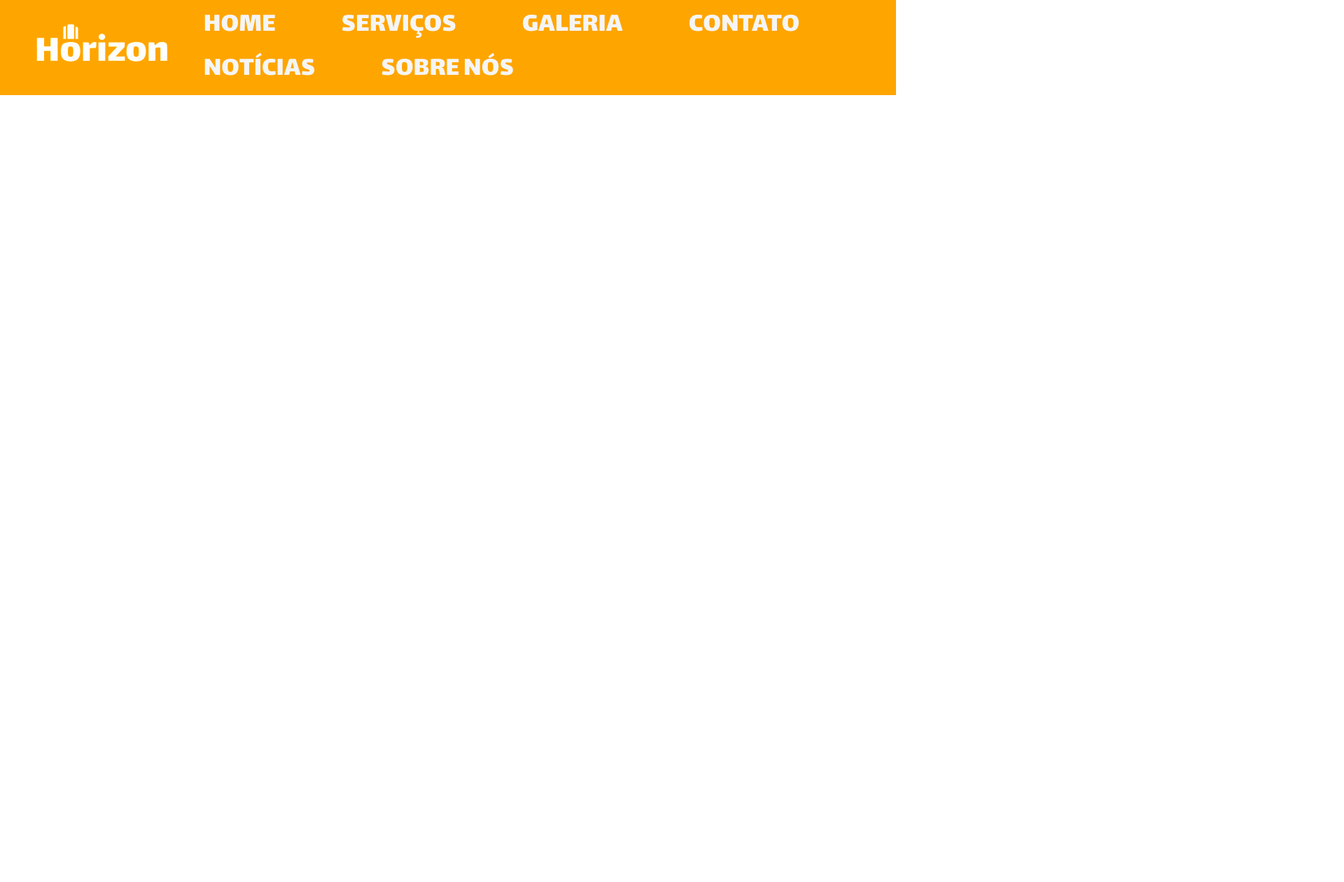
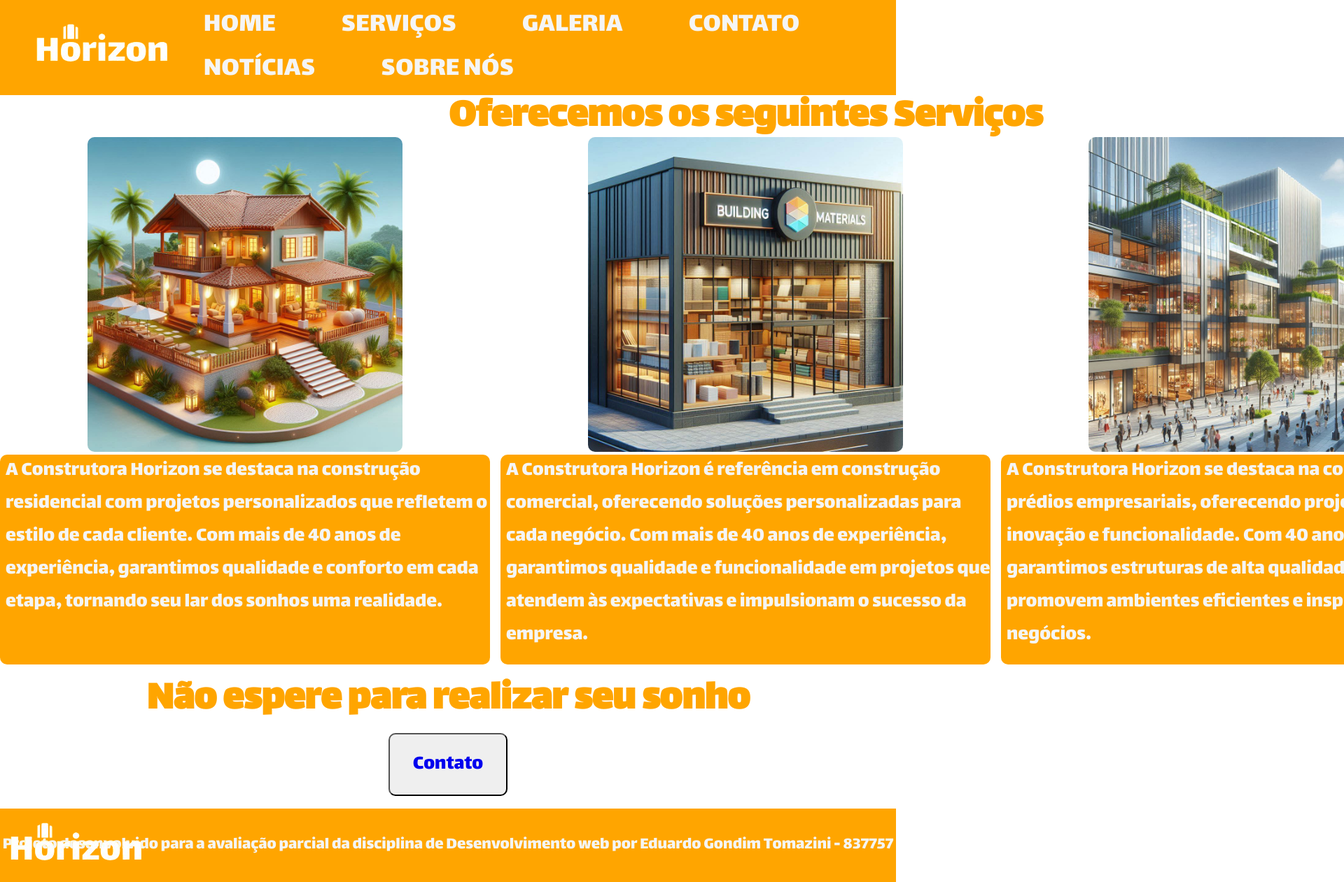
Before and after one commit to EduardoTomazini/HorizonProva, a plain HTML site: page servicos.html in a window 1280 px wide. Shown: the top 1261 px of the page at 70% size, 1920 px wide, since content can reach past the window. Before the commit the page ends 800 px from the top, so only its background shows below. Drawn offline with Linux system fonts and the light colour scheme.

Commit message:
finished servicos.html
finished servicos.html

```diff
--- a/noticias.css
+++ b/noticias.css
@@ -67,7 +67,7 @@ header {
 
 .imagens {
     width: 450px;
-    margin-left: 225px;
+    margin-left: 285px;
     border-radius: 10px;
 }
 
--- a/servicos.css
+++ b/servicos.css
@@ -1,41 +1,56 @@
 @import url('https://fonts.googleapis.com/css2?family=Lalezar&display=swap');
-*{
-    margin: 0; /* Define a margem geral do projeto (pois esta na *) */
-    padding: 0; /* Define o espaço entre o conteúdo de um elemento e sua borda */
-    box-sizing: border-box; /* Determina como o tamanho total de um elemento é calculado */
+
+* {
+    margin: 0;
+    /* Define a margem geral do projeto (pois esta na *) */
+    padding: 0;
+    /* Define o espaço entre o conteúdo de um elemento e sua borda */
+    box-sizing: border-box;
+    /* Determina como o tamanho total de um elemento é calculado */
 }
-.container{
-    max-width: 3000px; /* Define a largura máxima do container */
-    display: flex; /* Coloca o container como um container flexível de acordo com o modelo flexbox, ou seja os filhos são tratados como itens flexiveis e são alinhados e distribuidos */
-    align-items: center; /* Alinha os itens filhos ao longo do eixo transversa */
-    justify-content: center; /* Alinha os itens filhos ao longo do eixo principal */
+
+.container {
+    max-width: 3000px;
+    /* Define a largura máxima do container */
+    display: flex;
+    /* Coloca o container como um container flexível de acordo com o modelo flexbox, ou seja os filhos são tratados como itens flexiveis e são alinhados e distribuidos */
+    align-items: center;
+    /* Alinha os itens filhos ao longo do eixo transversa */
+    justify-content: center;
+    /* Alinha os itens filhos ao longo do eixo principal */
 }
-header{
-    background-color:orange;
-    width: 100%; /*Define a largura de um elemento*/
+
+header {
+    background-color: orange;
+    width: 100%;
+    /*Define a largura de um elemento*/
     padding: 5px;
 
 }
-.logo{
+
+.logo {
     width: 20%;
 
 }
-.menu{
+
+.menu {
     width: 75%;
 
     text-transform: uppercase;
 
 }
-.menu nav a{
+
+.menu nav a {
 
     font-size: 40px;
     text-decoration: none;
-    color:whitesmoke;
+    color: whitesmoke;
     padding-right: 90px;
     font-family: "Lalezar", system-ui;
     position: relative;
 }
-.menu nav a::after{
+
+.menu nav a::after {
     content: " ";
     width: 0px;
     height: 4px;
@@ -45,6 +60,98 @@ header{
     left: 0;
     transition: 0.5s;
 }
-.menu nav a:hover::after{
+
+.menu nav a:hover::after {
     width: 50px;
 }
+
+.missao{
+    margin: auto;
+}
+
+.parent {
+    display: grid;
+    margin: auto;
+    grid-template-columns: repeat(3, 1fr);
+    grid-template-rows: 60px repeat(2, 1fr);
+    grid-column-gap: 15px;
+    grid-row-gap: 0px;
+}
+
+.div1 {
+    grid-area: 1 / 1 / 2 / 4;
+}
+
+.div2 {
+    grid-area: 2 / 1 / 3 / 2;
+}
+
+.div3 {
+    grid-area: 3 / 1 / 4 / 2;
+    background-color: orange;
+    height: 300px;
+    width: 700px;
+    border-radius: 10px;
+}
+
+.div4 {
+    grid-area: 2 / 2 / 3 / 3;
+}
+
+.div5 {
+    grid-area: 3 / 2 / 4 / 3;
+    background-color: orange;
+    height: 300px;
+    width: 700px;
+    border-radius: 10px;
+}
+
+.div6 {
+    grid-area: 2 / 3 / 3 / 4;
+}
+
+.div7 {
+    grid-area: 3 / 3 / 4 / 4;
+    background-color: orange;
+    height: 300px;
+    width: 700px;
+    border-radius: 10px;
+}
+
+
+.paragrafos{
+    font-family: 'Lalezar', system-ui;
+    font-size: 30px;
+    margin-left: 8px;
+    color: whitesmoke;
+}
+
+.botao{
+    width: 170px;
+    height: 90px;
+    border-radius: 10px;
+    margin: auto;
+    font-family: 'Lalezar', system-ui;
+    font-size: 30px;
+}
+
+.rodape {
+    position: relative;
+    background-color: orange;
+    display: grid;
+    height: 105px;
+}
+
+.logorodape {
+    position: absolute;
+}
+
+.textorodape {
+    align-self: center;
+    /* Alinhamento vertical em relação ao grid */
+    font-family: "Lalezar", system-ui;
+    color: whitesmoke;
+    font-size: 25px;
+    justify-self: center;
+    /* Alinhamento horizontal em relação ao grid */
+}
--- a/servicos.html
+++ b/servicos.html
@@ -1,11 +1,20 @@
 <!DOCTYPE html>
 <html lang="pt-br">
+
 <head>
     <meta charset="UTF-8">
     <meta name="viewport" content="width=device-width, initial-scale=1.0">
     <link rel="stylesheet" href="servicos.css">
+    <style>
+        .imagens{
+            width: 450px;
+            border-radius: 10px;
+            margin-left: 125px;
+        }
+    </style>
     <title>Horizon Construtora</title>
 </head>
+
 <body>
     <header>
         <div class="container">
@@ -26,6 +35,60 @@
     </header>
     <div class="main_servicos">
 
+        <div style="display: flex;">
+            <div class="parent">
+                <div class="div1" style="display: flex;">
+                    <h1 style="color: orange; font-size: 60px; font-family:'Lalezar', system-ui; margin: auto; margin-top: -15px;">Oferecemos os seguintes Serviços</h1>
+                </div>
+                <div class="div2">
+                    <img class="imagens" src="images/casa2.jpg" alt="Casa Residencial">
+                </div>
+                <div class="div3">
+                    <p class="paragrafos">
+                        A Construtora Horizon se destaca na construção residencial com projetos personalizados que
+                        refletem o estilo de cada cliente. Com mais de 40 anos de experiência, garantimos qualidade e
+                        conforto em cada etapa, tornando seu lar dos sonhos uma realidade.
+                    </p>
+                </div>
+                <div class="div4">
+                    <img class="imagens" src="images/loja1.jpg" alt="Loja Comercial">
+                </div>
+                <div class="div5">
+                    <p class="paragrafos">
+                        A Construtora Horizon é referência em construção comercial, oferecendo soluções personalizadas
+                        para cada negócio. Com mais de 40 anos de experiência, garantimos qualidade e funcionalidade em
+                        projetos que atendem às expectativas e impulsionam o sucesso da empresa.
+                    </p>
+                </div>
+                <div class="div6">
+                    <img class="imagens" src="images/predio3.jpg" alt="Predio Comercial">
+                </div>
+                <div class="div7">
+                    <p class="paragrafos">
+                        A Construtora Horizon se destaca na construção de prédios empresariais, oferecendo projetos que
+                        unem inovação e funcionalidade. Com 40 anos de experiência, garantimos estruturas de alta
+                        qualidade que promovem ambientes eficientes e inspiradores para os negócios.
+                    </p>
+                </div>
+            </div>
+        </div>
+        <div class="sonhos" style="display: flex; flex-direction: column;">
+            <h1 style="color: orange; font-size: 60px; font-family:'Lalezar', system-ui; margin: auto; margin-top: -150px; "">Não espere para realizar seu sonho</h1>
+            <button class="botao" type="button">
+                <a href="contato.html" style="text-decoration: none;">Contato</a>
+            </button>
+            <br>
+        </div>
+
+
     </div>
+    <footer>
+        <div class="rodape">
+            <img class="logorodape" src="images/logo.png" alt="Horizon Logo">
+            <p class="textorodape">Projeto desenvolvido para a avaliação parcial da disciplina de Desenvolvimento web
+                por Eduardo Gondim Tomazini - 837757</p>
+        </div>
+    </footer>
 </body>
+
 </html>
```
Also changed, not shown: galeria.html (+2 -2 lines), noticias.html (+1 -1 lines).
